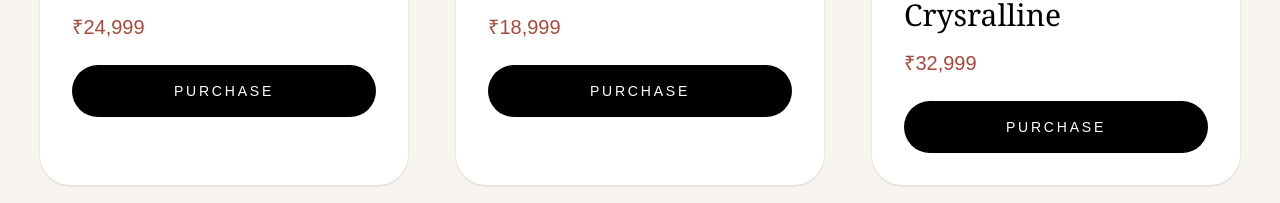
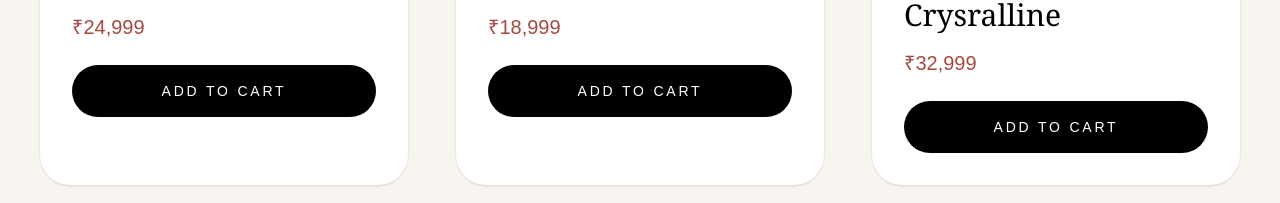
Before and after one commit to hudhafathima081-cell/Elane, a Next.js app: page /collections/watches in a window 1280 px wide. Shown: the part 711-914 px from the top of the page. Built offline with nearby package versions, Linux system fonts and the light colour scheme.

Commit message:
added code

```diff
--- a/app/collections/watches/page.tsx
+++ b/app/collections/watches/page.tsx
@@ -91,7 +91,7 @@ export default function WatchesPage() {
 
                 <button className="w-full bg-black text-white py-4 rounded-full tracking-[0.2em] uppercase text-sm">
 
-                  Purchase
+                 Add To Cart
 
                 </button>
 
```
Also changed, not shown: app/cart/page.tsx (added).
